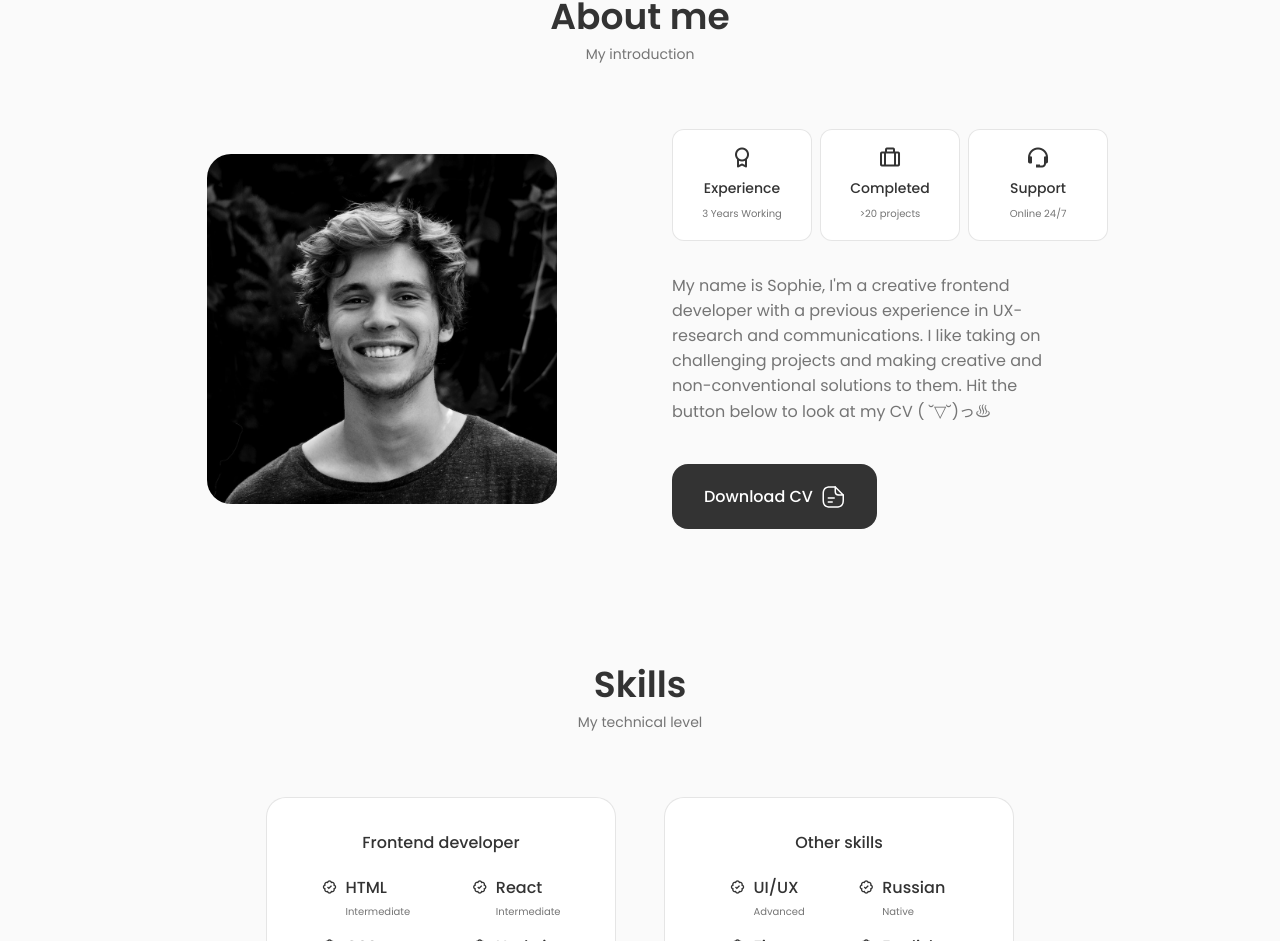
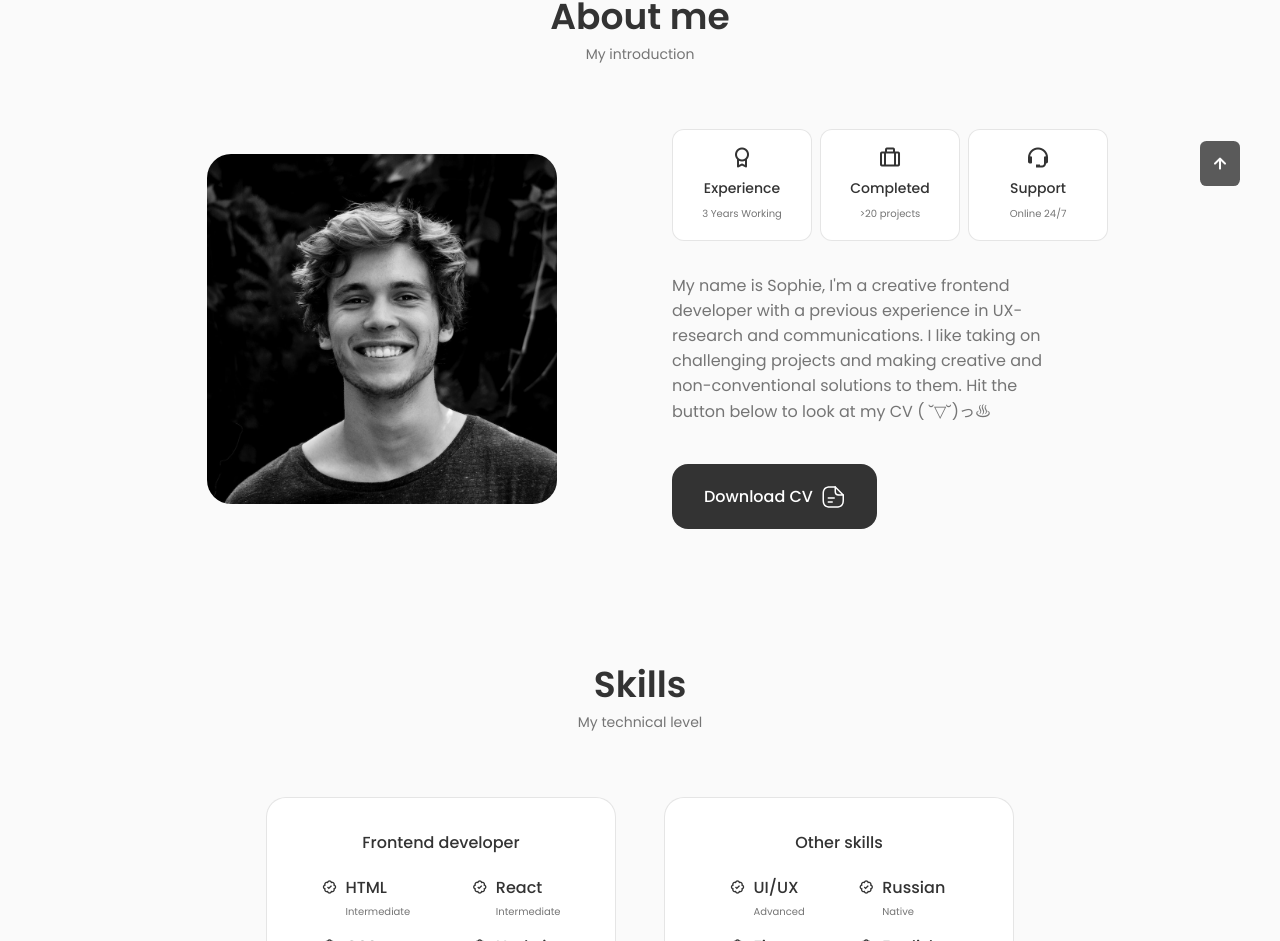
Before and after one commit to sonyavibe/portfolio-2.0, a React (Create React App) app in the folder react-portfolio/: page / in a window 1280 px wide. Shown: the part 774-1715 px from the top of the page. Built offline with nearby package versions, Linux system fonts and the light colour scheme.

Commit message:
added scrolling component, fixed header links

```diff
--- a/react-portfolio/src/App.js
+++ b/react-portfolio/src/App.js
@@ -8,6 +8,7 @@
 import Testimonials from './components/testimonials/Testimonials';
 import Contact from './components/contact/Contact';
 import Footer from './components/footer/Footer';
+import ScrollUp from './components/scrollup/ScrollUp';
 
 function App() {
   return (
@@ -21,9 +22,10 @@
         <Experience />
         <Testimonials />
         <Contact />
-        <Footer />
+
       </main>
-
+      <Footer />
+      <ScrollUp />
     </div>
   );
 }
--- a/react-portfolio/src/components/header/Header.jsx
+++ b/react-portfolio/src/components/header/Header.jsx
@@ -2,7 +2,18 @@
 import "./header.css";
 
 const Header = () => {
+
+  window.addEventListener("scroll", function () {
+    const header = document.querySelector(".header");
+    if (this.scrollY >= 80) {
+      header.classList.add("scroll-header")
+    } else {
+      header.classList.remove("scroll-header")
+    }
+  });
+
   const [Toggle, showMenu] = useState(false);
+  const [activeNav, setActiveNav] = useState("#home");
   return (
     <header className="header">
       <nav className="nav container">
@@ -11,42 +22,42 @@
           <ul className="nav__list grid">
 
             <li className="nav__item">
-              <a href="#home" className="nav__link">
+              <a href="#home" onClick={() => setActiveNav('#home')} className={activeNav === '#home' ? "nav__link active__link" : "nav__link"}>
                 <i className="uil uil-estate nav__icon"></i>
                 Home
               </a>
             </li>
 
             <li className="nav__item">
-              <a href="#about" className="nav__link">
+              <a href="#about" onClick={() => setActiveNav('#about')} className={activeNav === '#about' ? "nav__link active__link" : "nav__link"}>
                 <i className="uil uil-user nav__icon"></i>
                 About
               </a>
             </li>
 
             <li className="nav__item">
-              <a href="#skills" className="nav__link">
+              <a href="#skills" onClick={() => setActiveNav('#skills')} className={activeNav === '#skills' ? "nav__link active__link" : "nav__link"}>
                 <i className="uil uil-file-alt nav__icon"></i>
                 Skills
               </a>
             </li>
 
             <li className="nav__item">
-              <a href="#experience" className="nav__link">
+              <a href="#experience" onClick={() => setActiveNav('#experience')} className={activeNav === '#experience' ? "nav__link active__link" : "nav__link"}>
                 <i className="uil uil-briefcase-alt nav__icon"></i>
                 Experience
               </a>
             </li>
 
             <li className="nav__item">
-              <a href="#portfolio" className="nav__link">
+              <a href="#portfolio" onClick={() => setActiveNav('#portfolio')} className={activeNav === '#portfolio' ? "nav__link active__link" : "nav__link"}>
                 <i className="uil uil-scenery nav__icon"></i>
                 Portfolio
               </a>
             </li>
 
             <li className="nav__item">
-              <a href="#contact" className="nav__link">
+              <a href="#contact" onClick={() => setActiveNav('#contact')} className={activeNav === '#contact' ? "nav__link active__link" : "nav__link"}>
                 <i className="uil uil-message nav__icon"></i>
                 Contact
               </a>
--- a/react-portfolio/src/components/header/header.css
+++ b/react-portfolio/src/components/header/header.css
@@ -47,6 +47,7 @@
 .active-link,
 .nav__linl:hover {
   color: var(--title-color-dark);
+  font-weight: var( --font-semi-bold);
 }
 
 /*=======BREAKPOINTS========*/
@@ -121,3 +122,7 @@
     column-gap: 0;
   }
 }
+
+.scroll-header {
+  box-shadow: 0 -1px 4px rgba(0, 0, 0, 0.15);
+}
--- /dev/null
+++ b/react-portfolio/src/components/scrollup/ScrollUp.jsx
@@ -0,0 +1,20 @@
+import React from "react";
+import "./scrollup.css";
+
+const ScrollUp = () => {
+  window.addEventListener("scroll", function() {
+    const scrollUp = document.querySelector(".scrollup");
+    if (this.scrollY >= 560) {
+      scrollUp.classList.add("show-scroll")
+    } else {
+      scrollUp.classList.remove("show-scroll")
+    }
+  })
+  return (
+    <a href="#home" className="scrollup">
+      <i className="uil uil-arrow-up scrollup__icon"></i>
+    </a>
+  )
+}
+
+export default ScrollUp
--- /dev/null
+++ b/react-portfolio/src/components/scrollup/scrollup.css
@@ -0,0 +1,47 @@
+.scrollup {
+  position: fixed;
+  right: 2.5rem;
+  bottom: -20%;
+  background-color: var(--title-color);
+  opacity: 0.8;
+  padding: 0.3rem 0.5rem;
+  border-radius: 0.4rem;
+  z-index: var(--z-tooltip);
+  transition: .4s;
+}
+
+.scrollup__icon {
+  font-size: 1.5rem;
+  color: var(--container-color);
+}
+
+.scrollup:hover {
+  background-color: var(--title-color-dark);
+}
+
+.show-scroll {
+  bottom: 3rem;
+}
+
+@media screen and (max-width: 992px){
+  .scrollup {
+    right: 1.5rem;
+    padding: 0.25rem 0.4rem;
+  }
+
+  .scrollup__icon {
+    font-size: 1.25rem;
+  }
+}
+
+@media screen and (max-width: 768px){
+  .show-scroll {
+    bottom: 4rem;
+  }
+}
+
+@media screen and (max-width: 350px){
+  .scrollup {
+    right: 1rem;
+  }
+}
```
